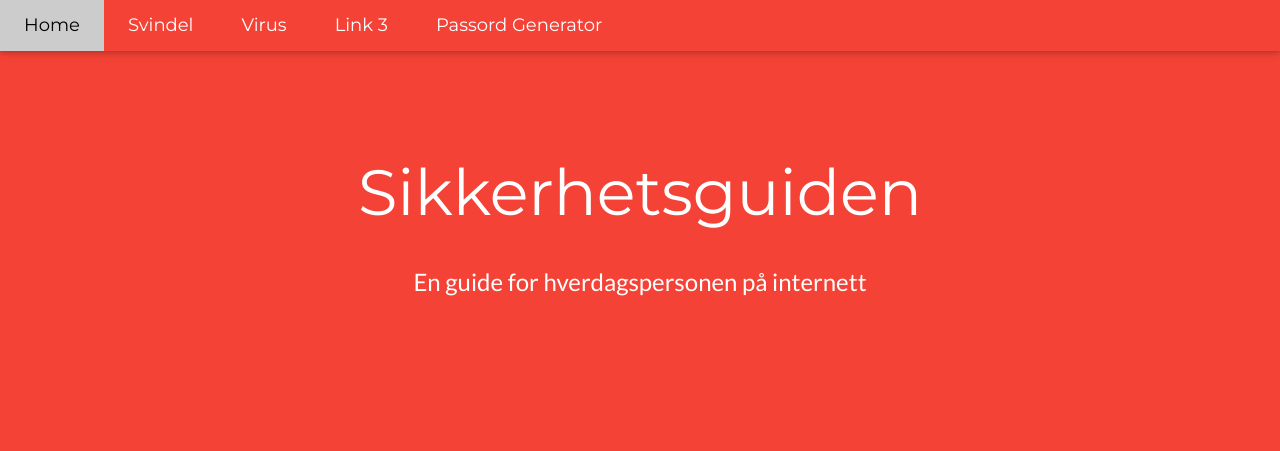
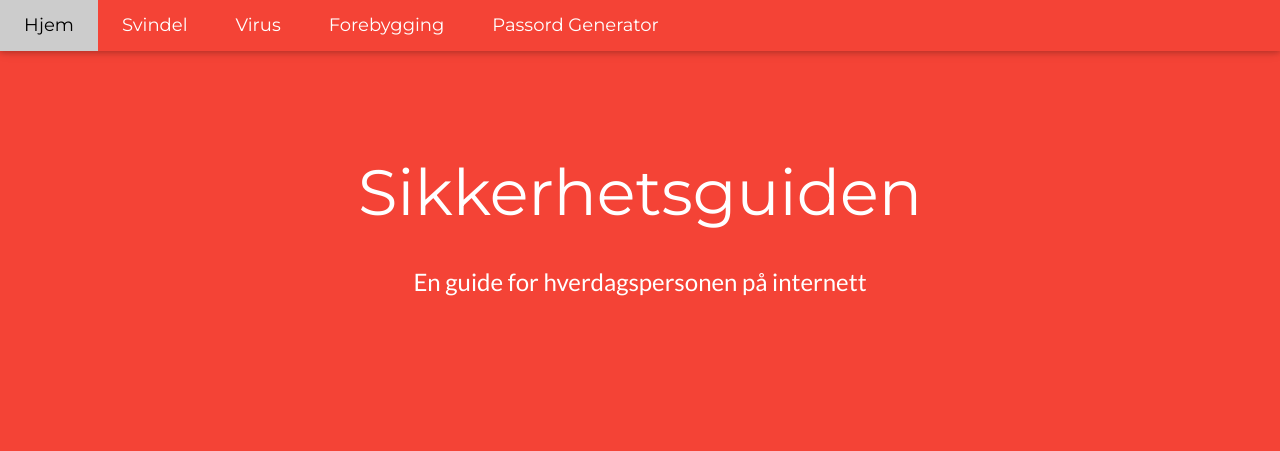
Before and after one commit to mojitoen/SP2, a Flask app: page / in a window 1280 px wide. Shown: the top 451 px of the page. Run offline with Flask 2, Linux system fonts and the light colour scheme.

Commit message:
Oversatt home til Hjem. Endret path og bestemt at Forebygging skal være den tredje linken.

```diff
--- a/main.py
+++ b/main.py
@@ -23,9 +23,9 @@ def tips2():
     return render_template('virus.html')
 
 
-@app.route('/tips3')
+@app.route('/forebygging')
 def tips3():
-    return render_template('tips3.html')
+    return render_template('forebygging.html')
 
 
 @app.route('/data', methods=['POST', 'GET'])
--- a/templates/index.html
+++ b/templates/index.html
@@ -18,10 +18,10 @@ body,h1,h2,h3,h4,h5,h6 {font-family: "Lato", sans-serif}
 <div class="w3-top">
   <div class="w3-bar w3-red w3-card w3-left-align w3-large">
     <a class="w3-bar-item w3-button w3-hide-medium w3-hide-large w3-right w3-padding-large w3-hover-white w3-large w3-red" href="javascript:void(0);" onclick="myFunction()" title="Toggle Navigation Menu"><i class="fa fa-bars"></i></a>
-    <a href="/" class="w3-bar-item w3-button w3-padding-large w3-white">Home</a>
+    <a href="/" class="w3-bar-item w3-button w3-padding-large w3-white">Hjem</a>
     <a href="/svindel" class="w3-bar-item w3-button w3-hide-small w3-padding-large w3-hover-white">Svindel</a>
     <a href="/virus" class="w3-bar-item w3-button w3-hide-small w3-padding-large w3-hover-white">Virus</a>
-    <a href="/tips3" class="w3-bar-item w3-button w3-hide-small w3-padding-large w3-hover-white">Link 3</a>
+    <a href="/forebygging" class="w3-bar-item w3-button w3-hide-small w3-padding-large w3-hover-white">Forebygging</a>
     <a href="/passordgenerator" class="w3-bar-item w3-button w3-hide-small w3-padding-large w3-hover-white">Passord Generator</a>
   </div>
 
@@ -29,7 +29,7 @@ body,h1,h2,h3,h4,h5,h6 {font-family: "Lato", sans-serif}
   <div id="navDemo" class="w3-bar-block w3-white w3-hide w3-hide-large w3-hide-medium w3-large">
     <a href="/svindel" class="w3-bar-item w3-button w3-padding-large">Svindel</a>
     <a href="/virus" class="w3-bar-item w3-button w3-padding-large">Virus</a>
-    <a href="/tips3" class="w3-bar-item w3-button w3-padding-large">Link 3</a>
+    <a href="/forebygging" class="w3-bar-item w3-button w3-padding-large">Forebygging</a>
     <a href="/passordgenerator" class="w3-bar-item w3-button w3-padding-large">Passord Generator</a>
   </div>
 </div>
--- a/templates/passordgenerator.html
+++ b/templates/passordgenerator.html
@@ -18,10 +18,10 @@ body,h1,h2,h3,h4,h5,h6 {font-family: "Lato", sans-serif}
 <div class="w3-top">
     <div class="w3-bar w3-red w3-card w3-left-align w3-large">
         <a class="w3-bar-item w3-button w3-hide-medium w3-hide-large w3-right w3-padding-large w3-hover-white w3-large w3-red" href="javascript:void(0);" onclick="myFunction()" title="Toggle Navigation Menu"><i class="fa fa-bars"></i></a>
-        <a href="/" class="w3-bar-item w3-button w3-padding-large w3-white">Home</a>
+        <a href="/" class="w3-bar-item w3-button w3-padding-large w3-white">Hjem</a>
         <a href="/svindel" class="w3-bar-item w3-button w3-hide-small w3-padding-large w3-hover-white">Svindel</a>
         <a href="/virus" class="w3-bar-item w3-button w3-hide-small w3-padding-large w3-hover-white">Virus</a>
-        <a href="/tips3" class="w3-bar-item w3-button w3-hide-small w3-padding-large w3-hover-white">Link 3</a>
+        <a href="/forebygging" class="w3-bar-item w3-button w3-hide-small w3-padding-large w3-hover-white">Forebygging</a>
         <a href="/passordgenerator" class="w3-bar-item w3-button w3-hide-small w3-padding-large w3-hover-white">Passord Generator</a>
     </div>
 
@@ -29,7 +29,7 @@ body,h1,h2,h3,h4,h5,h6 {font-family: "Lato", sans-serif}
     <div id="navDemo" class="w3-bar-block w3-white w3-hide w3-hide-large w3-hide-medium w3-large">
         <a href="/svindel" class="w3-bar-item w3-button w3-padding-large">Svindel</a>
         <a href="/virus" class="w3-bar-item w3-button w3-padding-large">Virus</a>
-        <a href="/tips3" class="w3-bar-item w3-button w3-padding-large">Link 3</a>
+        <a href="/forebygging" class="w3-bar-item w3-button w3-padding-large">Forebygging</a>
         <a href="/passordgenerator" class="w3-bar-item w3-button w3-padding-large">Passord Generator</a>
     </div>
 </div>
--- a/templates/passwordgenerator.html
+++ b/templates/passwordgenerator.html
@@ -18,10 +18,10 @@ body,h1,h2,h3,h4,h5,h6 {font-family: "Lato", sans-serif}
 <div class="w3-top">
     <div class="w3-bar w3-red w3-card w3-left-align w3-large">
         <a class="w3-bar-item w3-button w3-hide-medium w3-hide-large w3-right w3-padding-large w3-hover-white w3-large w3-red" href="javascript:void(0);" onclick="myFunction()" title="Toggle Navigation Menu"><i class="fa fa-bars"></i></a>
-        <a href="/" class="w3-bar-item w3-button w3-padding-large w3-white">Home</a>
+        <a href="/" class="w3-bar-item w3-button w3-padding-large w3-white">Hjem</a>
         <a href="/svindel" class="w3-bar-item w3-button w3-hide-small w3-padding-large w3-hover-white">Phishing</a>
         <a href="/virus" class="w3-bar-item w3-button w3-hide-small w3-padding-large w3-hover-white">Virus</a>
-        <a href="/tips3" class="w3-bar-item w3-button w3-hide-small w3-padding-large w3-hover-white">Link 3</a>
+        <a href="/forebygging" class="w3-bar-item w3-button w3-hide-small w3-padding-large w3-hover-white">Forebygging</a>
         <a href="/passordgenerator" class="w3-bar-item w3-button w3-hide-small w3-padding-large w3-hover-white">Passord Generator</a>
     </div>
 
@@ -29,7 +29,7 @@ body,h1,h2,h3,h4,h5,h6 {font-family: "Lato", sans-serif}
     <div id="navDemo" class="w3-bar-block w3-white w3-hide w3-hide-large w3-hide-medium w3-large">
         <a href="/svindel" class="w3-bar-item w3-button w3-padding-large">Phishing</a>
         <a href="/virus" class="w3-bar-item w3-button w3-padding-large">Virus</a>
-        <a href="/tips3" class="w3-bar-item w3-button w3-padding-large">Link 3</a>
+        <a href="/forebygging" class="w3-bar-item w3-button w3-padding-large">Forebygging</a>
         <a href="/passordgenerator" class="w3-bar-item w3-button w3-padding-large">Passord Generator</a>
     </div>
 </div>
--- a/templates/swindle.html
+++ b/templates/swindle.html
@@ -18,10 +18,10 @@ body,h1,h2,h3,h4,h5,h6 {font-family: "Lato", sans-serif}
 <div class="w3-top">
   <div class="w3-bar w3-red w3-card w3-left-align w3-large">
     <a class="w3-bar-item w3-button w3-hide-medium w3-hide-large w3-right w3-padding-large w3-hover-white w3-large w3-red" href="javascript:void(0);" onclick="myFunction()" title="Toggle Navigation Menu"><i class="fa fa-bars"></i></a>
-    <a href="/" class="w3-bar-item w3-button w3-padding-large w3-white">Home</a>
+    <a href="/" class="w3-bar-item w3-button w3-padding-large w3-white">Hjem</a>
     <a href="/svindel" class="w3-bar-item w3-button w3-hide-small w3-padding-large w3-hover-white">Svindel</a>
     <a href="/virus" class="w3-bar-item w3-button w3-hide-small w3-padding-large w3-hover-white">Virus</a>
-    <a href="/tips3" class="w3-bar-item w3-button w3-hide-small w3-padding-large w3-hover-white">Link 3</a>
+    <a href="/forebygging" class="w3-bar-item w3-button w3-hide-small w3-padding-large w3-hover-white">Forebygging</a>
     <a href="/passordgenerator" class="w3-bar-item w3-button w3-hide-small w3-padding-large w3-hover-white">Passord Generator</a>
   </div>
 
@@ -29,7 +29,7 @@ body,h1,h2,h3,h4,h5,h6 {font-family: "Lato", sans-serif}
   <div id="navDemo" class="w3-bar-block w3-white w3-hide w3-hide-large w3-hide-medium w3-large">
     <a href="/svindel" class="w3-bar-item w3-button w3-padding-large">Svindel</a>
     <a href="/virus" class="w3-bar-item w3-button w3-padding-large">Virus</a>
-    <a href="/tips3" class="w3-bar-item w3-button w3-padding-large">Link 3</a>
+    <a href="/forebygging" class="w3-bar-item w3-button w3-padding-large">Forebygging</a>
     <a href="/passordgenerator" class="w3-bar-item w3-button w3-padding-large">Passord Generator</a>
   </div>
 </div>
--- a/templates/virus.html
+++ b/templates/virus.html
@@ -18,10 +18,10 @@ body,h1,h2,h3,h4,h5,h6 {font-family: "Lato", sans-serif}
 <div class="w3-top">
   <div class="w3-bar w3-red w3-card w3-left-align w3-large">
     <a class="w3-bar-item w3-button w3-hide-medium w3-hide-large w3-right w3-padding-large w3-hover-white w3-large w3-red" href="javascript:void(0);" onclick="myFunction()" title="Toggle Navigation Menu"><i class="fa fa-bars"></i></a>
-    <a href="/" class="w3-bar-item w3-button w3-padding-large w3-white">Home</a>
+    <a href="/" class="w3-bar-item w3-button w3-padding-large w3-white">Hjem</a>
     <a href="/svindel" class="w3-bar-item w3-button w3-hide-small w3-padding-large w3-hover-white">Svindel</a>
     <a href="/virus" class="w3-bar-item w3-button w3-hide-small w3-padding-large w3-hover-white">Virus</a>
-    <a href="/tips3" class="w3-bar-item w3-button w3-hide-small w3-padding-large w3-hover-white">Link 3</a>
+    <a href="/forebygging" class="w3-bar-item w3-button w3-hide-small w3-padding-large w3-hover-white">Forebygging</a>
     <a href="/passordgenerator" class="w3-bar-item w3-button w3-hide-small w3-padding-large w3-hover-white">Passord Generator</a>
   </div>
 
@@ -29,7 +29,7 @@ body,h1,h2,h3,h4,h5,h6 {font-family: "Lato", sans-serif}
   <div id="navDemo" class="w3-bar-block w3-white w3-hide w3-hide-large w3-hide-medium w3-large">
     <a href="/svindel" class="w3-bar-item w3-button w3-padding-large">Svindel</a>
     <a href="/virus" class="w3-bar-item w3-button w3-padding-large">Virus</a>
-    <a href="/tips3" class="w3-bar-item w3-button w3-padding-large">Link 3</a>
+    <a href="/forebygging" class="w3-bar-item w3-button w3-padding-large">Forebygging</a>
     <a href="/passordgenerator" class="w3-bar-item w3-button w3-padding-large">Passord Generator</a>
   </div>
 </div>
```
Also changed, not shown: templates/forebygging.html (renamed from templates/tips3.html, +6 -6 lines).
